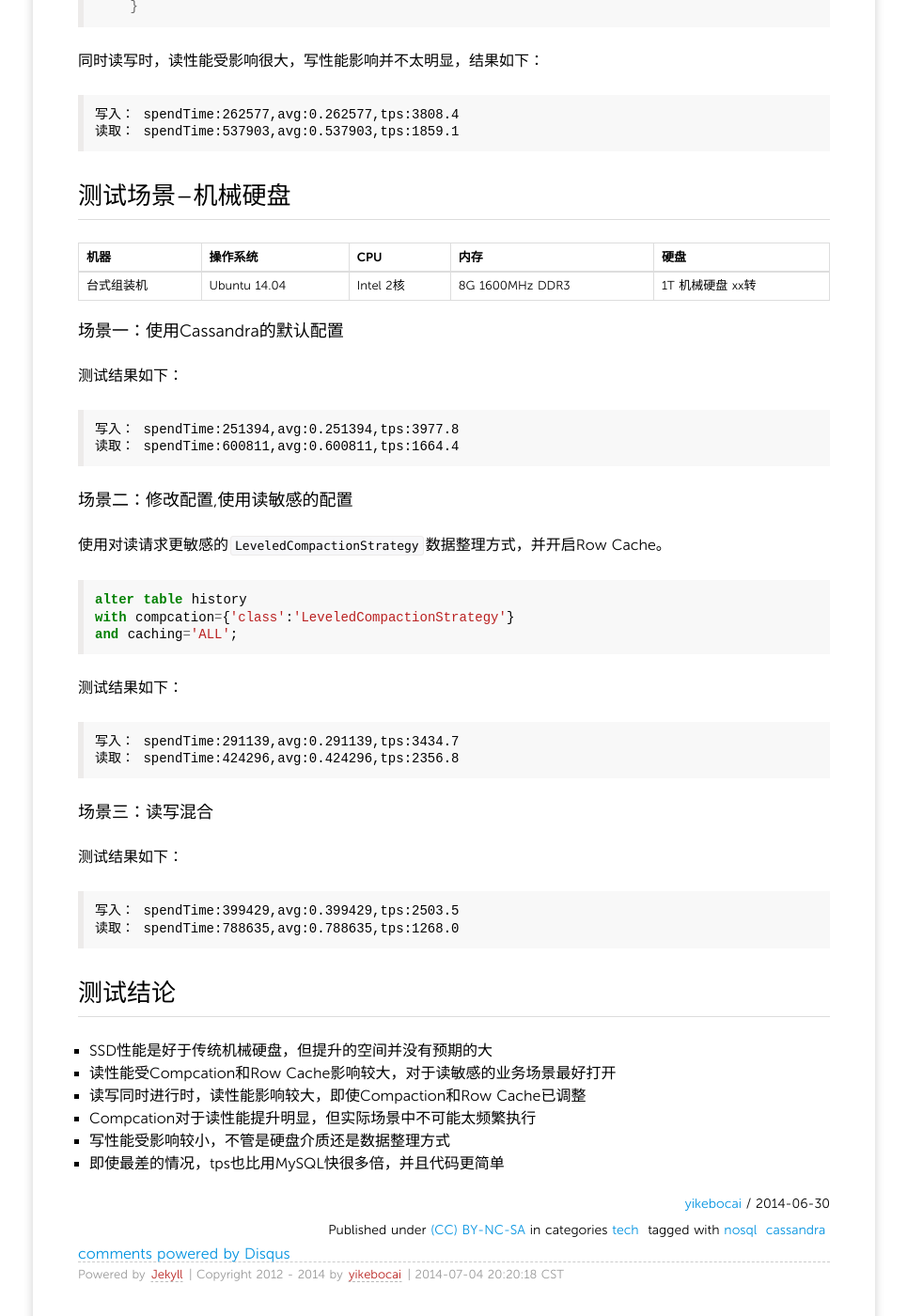
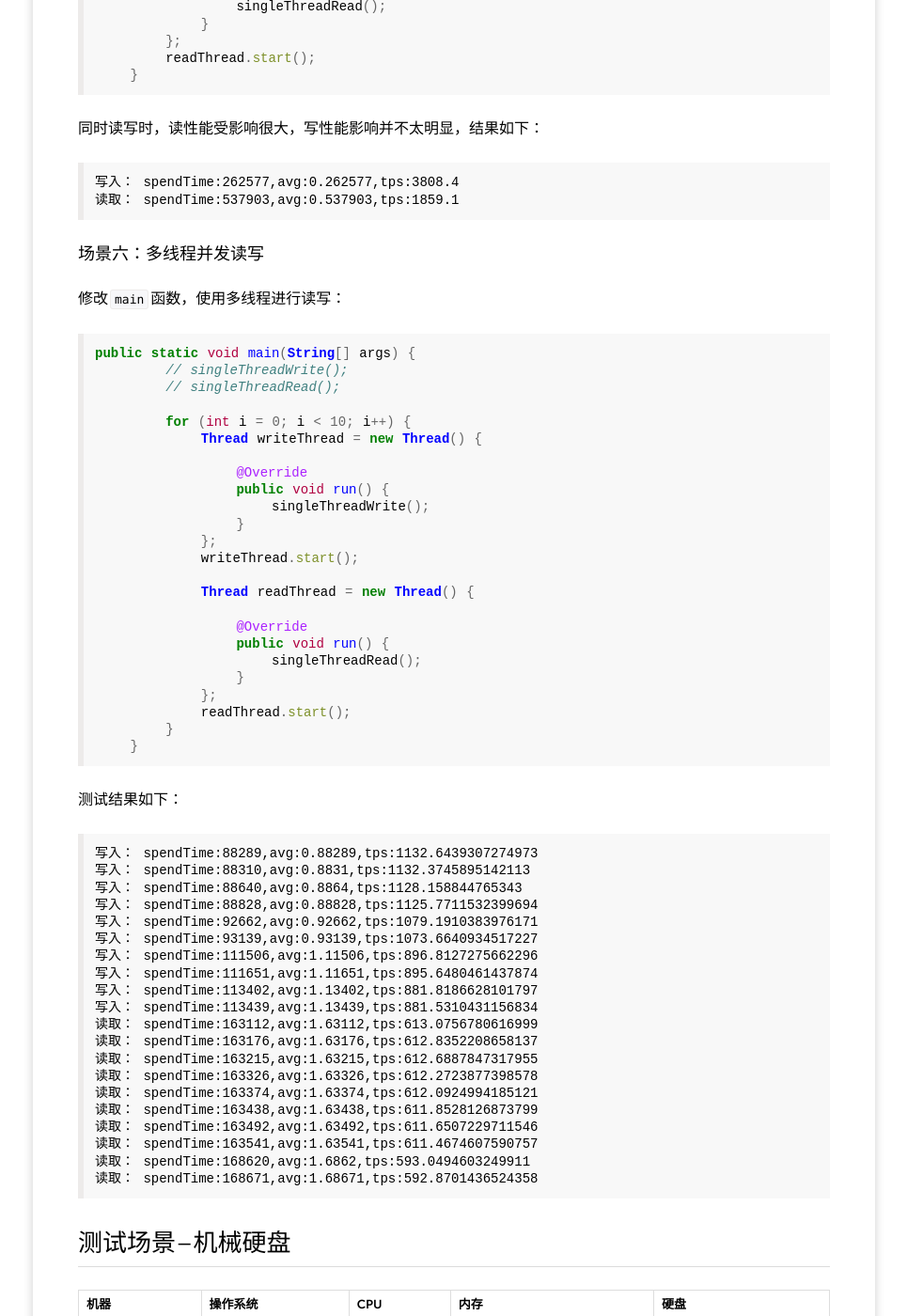
Before and after one commit to yikebocai/yikebocai.github.io, a Jekyll site: the page built from _posts/2014/2014-06-30-cassandra-performance-test.md, in a window 1280 px wide and 1400 px high, scrolled down 5239 px. Shown: the whole window at 94% size, without its empty margins (157-1122 px from the left). Built offline with Jekyll 4.4.1, drawn with Linux system fonts in a browser that asks for light colours; Markdown is read by kramdown in place of the engine named in the settings; comment, search, counter and statistics services are not loaded; some of the changed text lies outside the part shown.

Commit message:
add multithread write and read

````diff
--- a/_posts/2014/2014-06-30-cassandra-performance-test.md
+++ b/_posts/2014/2014-06-30-cassandra-performance-test.md
@@ -266,6 +271,61 @@
 写入： spendTime:262577,avg:0.262577,tps:3808.4
 读取： spendTime:537903,avg:0.537903,tps:1859.1
 ```
+### 场景六：多线程并发读写
+
+修改`main`函数，使用多线程进行读写：
+
+```java
+public static void main(String[] args) {
+        // singleThreadWrite();
+        // singleThreadRead();
+
+        for (int i = 0; i < 10; i++) {
+            Thread writeThread = new Thread() {
+
+                @Override
+                public void run() {
+                    singleThreadWrite();
+                }
+            };
+            writeThread.start();
+
+            Thread readThread = new Thread() {
+
+                @Override
+                public void run() {
+                    singleThreadRead();
+                }
+            };
+            readThread.start();
+        }
+    }
+```
+
+测试结果如下：
+
+```
+写入： spendTime:88289,avg:0.88289,tps:1132.6439307274973
+写入： spendTime:88310,avg:0.8831,tps:1132.3745895142113
+写入： spendTime:88640,avg:0.8864,tps:1128.158844765343
+写入： spendTime:88828,avg:0.88828,tps:1125.7711532399694
+写入： spendTime:92662,avg:0.92662,tps:1079.1910383976171
+写入： spendTime:93139,avg:0.93139,tps:1073.6640934517227
+写入： spendTime:111506,avg:1.11506,tps:896.8127275662296
+写入： spendTime:111651,avg:1.11651,tps:895.6480461437874
+写入： spendTime:113402,avg:1.13402,tps:881.8186628101797
+写入： spendTime:113439,avg:1.13439,tps:881.5310431156834
+读取： spendTime:163112,avg:1.63112,tps:613.0756780616999
+读取： spendTime:163176,avg:1.63176,tps:612.8352208658137
+读取： spendTime:163215,avg:1.63215,tps:612.6887847317955
+读取： spendTime:163326,avg:1.63326,tps:612.2723877398578
+读取： spendTime:163374,avg:1.63374,tps:612.0924994185121
+读取： spendTime:163438,avg:1.63438,tps:611.8528126873799
+读取： spendTime:163492,avg:1.63492,tps:611.6507229711546
+读取： spendTime:163541,avg:1.63541,tps:611.4674607590757
+读取： spendTime:168620,avg:1.6862,tps:593.0494603249911
+读取： spendTime:168671,avg:1.68671,tps:592.8701436524358
+```
 
 ## 测试场景--机械硬盘
 
@@ -315,4 +375,5 @@
 * 读写同时进行时，读性能影响较大，即使Compaction和Row Cache已调整
 * Compcation对于读性能提升明显，但实际场景中不可能太频繁执行
 * 写性能受影响较小，不管是硬盘介质还是数据整理方式
+* 使用多线程可以线性提升整体的TPS，但写性能比读性能还是要好很多
 * 即使最差的情况，tps也比用MySQL快很多倍，并且代码更简单
````
Also changed, not shown: other parts of _posts/2014/2014-06-30-cassandra-performance-test.md (+8 -3 lines).
